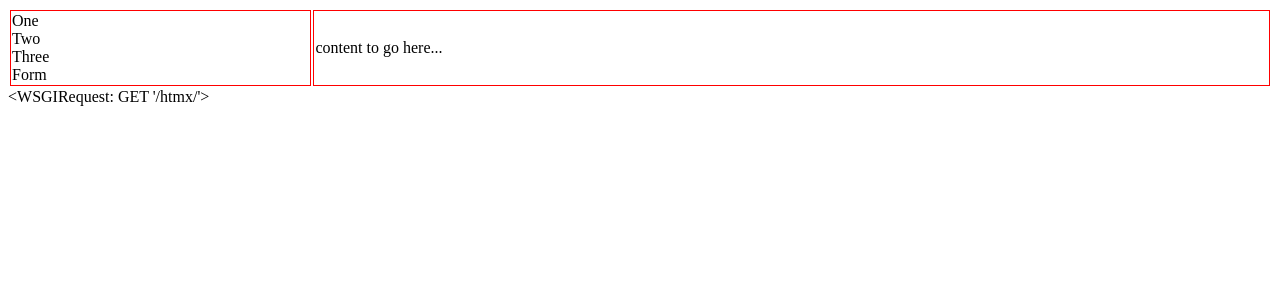
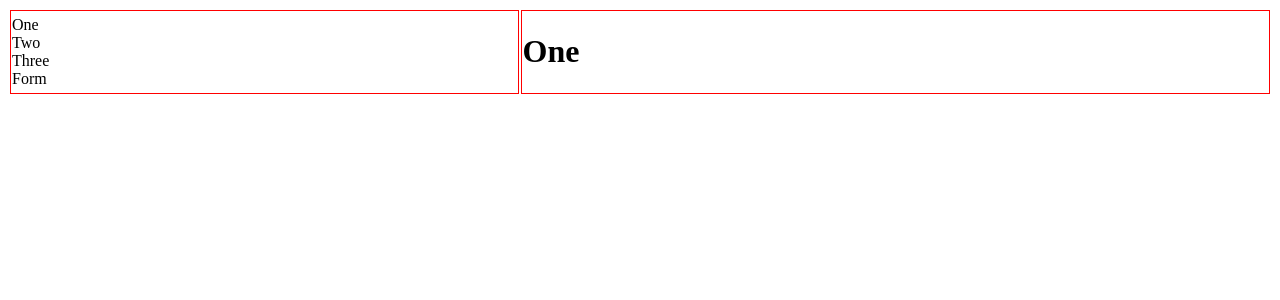
Before and after one commit to joncombe/htmx-turbo-test, a Django app: page /htmx/ in a window 1280 px wide. Shown: the top 300 px of the page. Run offline with Django 3.2, Linux system fonts and the light colour scheme.

Commit message:
htmx test progress

```diff
--- a/htmx/templates/htmx/index.html
+++ b/htmx/templates/htmx/index.html
@@ -4,7 +4,7 @@
     <meta charset="UTF-8">
     <meta http-equiv="X-UA-Compatible" content="IE=edge">
     <meta name="viewport" content="width=device-width, initial-scale=1.0">
-    <script src="/static/htmx/htmx.js"></script>
+    <script src="/static/htmx/htmx.min.js"></script>
     <title>HTMX test</title>
 </head>
 <body>
@@ -12,10 +12,10 @@
 <table style="width: 100%">
     <tr>
         <td style="border: 1px solid red;">
-            <div><a hx-get="/htmx/partial/one" hx-target="#content" hx-push-url="/htmx/#one">One</a></div>
-            <div><a hx-get="/htmx/partial/two" hx-target="#content" hx-push-url="/htmx/#two">Two</a></div>
-            <div><a hx-get="/htmx/partial/three" hx-target="#content" hx-push-url="/htmx/#three">Three</a></div>
-            <div><a hx-get="/htmx/partial/form" hx-target="#content" hx-push-url="/htmx/#form">Form</a></div>
+            <div><a hx-get="/htmx/partial/one" hx-target="#content" hx-push-url="/htmx/one">One</a></div>
+            <div><a hx-get="/htmx/partial/two" hx-target="#content" hx-push-url="/htmx/two">Two</a></div>
+            <div><a hx-get="/htmx/partial/three" hx-target="#content" hx-push-url="/htmx/three">Three</a></div>
+            <div><a hx-get="/htmx/partial/form" hx-target="#content" hx-push-url="/htmx/form">Form</a></div>
         </td>
         <td id="content" style="border: 1px solid red;">content to go here...</td>
     </tr>
@@ -24,7 +24,18 @@
 <div id="his"></div>
 
 <script>
-    document.getElementById('his').innerHTML = '{{ request }}';
+
+    var fullPath = '{{ request.path_info }}';
+    if (fullPath.startsWith('/htmx/')) {
+        var contentPath = '/htmx/partial/one';
+        if (fullPath.length > 6) {
+            contentPath = '/htmx/partial/' + fullPath.split('?')[0].substr(6);
+            while (contentPath.endsWith('/')) {
+                contentPath = contentPath.slice(0, -1);
+            }
+        }
+        htmx.ajax('GET', contentPath, '#content');
+    }
 </script>
 
 </body>
--- a/www/urls.py
+++ b/www/urls.py
@@ -1,5 +1,5 @@
 from django.contrib import admin
-from django.urls import path
+from django.urls import path, re_path
 from django.views.generic import TemplateView
 
 from django.conf import settings
@@ -10,18 +10,18 @@ urlpatterns = [
     path('admin/', admin.site.urls),
 
     #
-    path('htmx/', TemplateView.as_view(template_name='htmx/index.html')),
     path('htmx/partial/one', TemplateView.as_view(template_name='htmx/one.html')),
     path('htmx/partial/two', TemplateView.as_view(template_name='htmx/two.html')),
     path('htmx/partial/three', TemplateView.as_view(template_name='htmx/three.html')),
     path('htmx/partial/form', TemplateView.as_view(template_name='htmx/form.html')),
     path('htmx/partial/result', TemplateView.as_view(template_name='htmx/result.html')),
+    re_path(r'^htmx/', TemplateView.as_view(template_name='htmx/index.html')),
 
     #
-    path('turbo/', TemplateView.as_view(template_name='turbo/index.html')),
-    path('turbo/one', TemplateView.as_view(template_name='turbo/one.html')),
-    path('turbo/two', TemplateView.as_view(template_name='turbo/two.html')),
-    path('turbo/three', TemplateView.as_view(template_name='turbo/three.html')),
-    path('turbo/form', TemplateView.as_view(template_name='turbo/form.html')),
-    path('turbo/result', TemplateView.as_view(template_name='turbo/result.html')),
+    path('turbo/partial/one', TemplateView.as_view(template_name='turbo/one.html')),
+    path('turbo/partial/two', TemplateView.as_view(template_name='turbo/two.html')),
+    path('turbo/partial/three', TemplateView.as_view(template_name='turbo/three.html')),
+    path('turbo/partial/form', TemplateView.as_view(template_name='turbo/form.html')),
+    path('turbo/partial/result', TemplateView.as_view(template_name='turbo/result.html')),
+    re_path('^turbo/', TemplateView.as_view(template_name='turbo/index.html')),
 ] + static(settings.STATIC_URL, document_root=settings.STATIC_ROOT)
```
